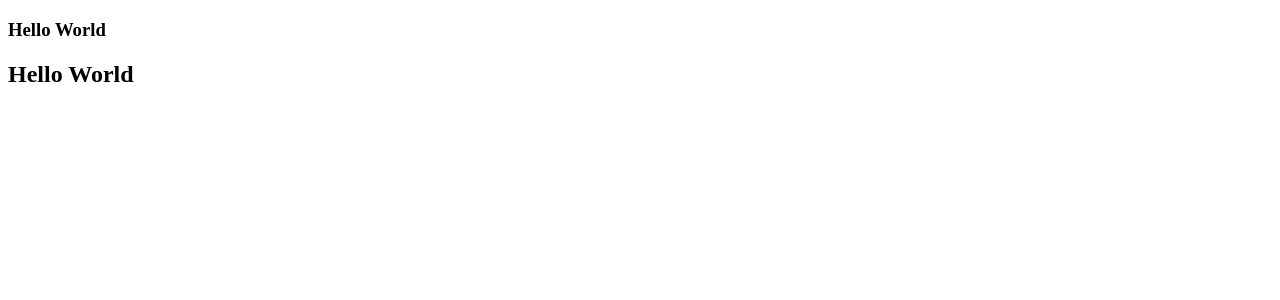
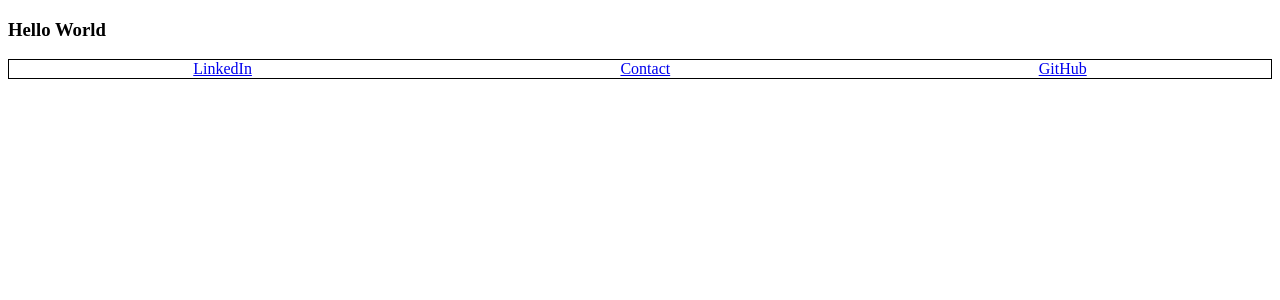
Before and after one commit to HippErger/PracticeProblemsUI, a React (Create React App) app: page / in a window 1280 px wide. Shown: the top 300 px of the page. Built offline with nearby package versions, Linux system fonts and the light colour scheme.

Commit message:
added app.css

```diff
--- a/src/App.js
+++ b/src/App.js
@@ -1,6 +1,7 @@
 import React, { Component } from "react"
 import {connect} from "react-redux"
 import {loadUsers} from "./actions"
+import './stylesheets/app.css'
 
 class App extends Component {
   constructor() {
@@ -15,7 +16,11 @@ class App extends Component {
   render() {
     return (
       <div>
-        <h2>Hello World</h2>
+        <header>
+          <a href='https://www.linkedin.com/in/claytonrberger/'>LinkedIn </a>
+          <a href='#'>Contact</a>
+          <a href='https://github.com/HippErger'>GitHub</a>
+        </header>
       </div>
     )
   }
--- /dev/null
+++ b/src/stylesheets/app.css
@@ -0,0 +1,5 @@
+header {
+    display: flex;
+    justify-content: space-around;
+    border: solid black .5px;
+}
```
